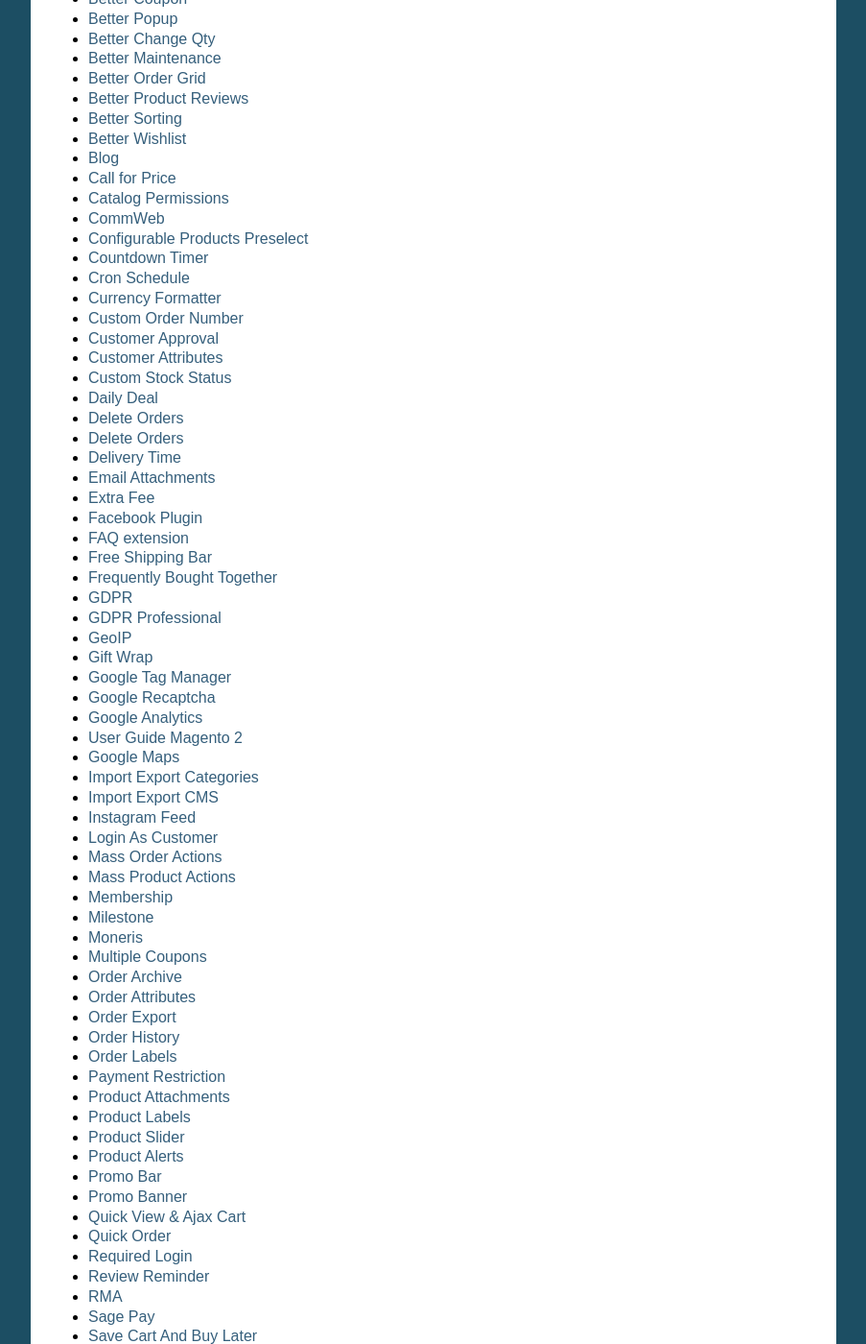
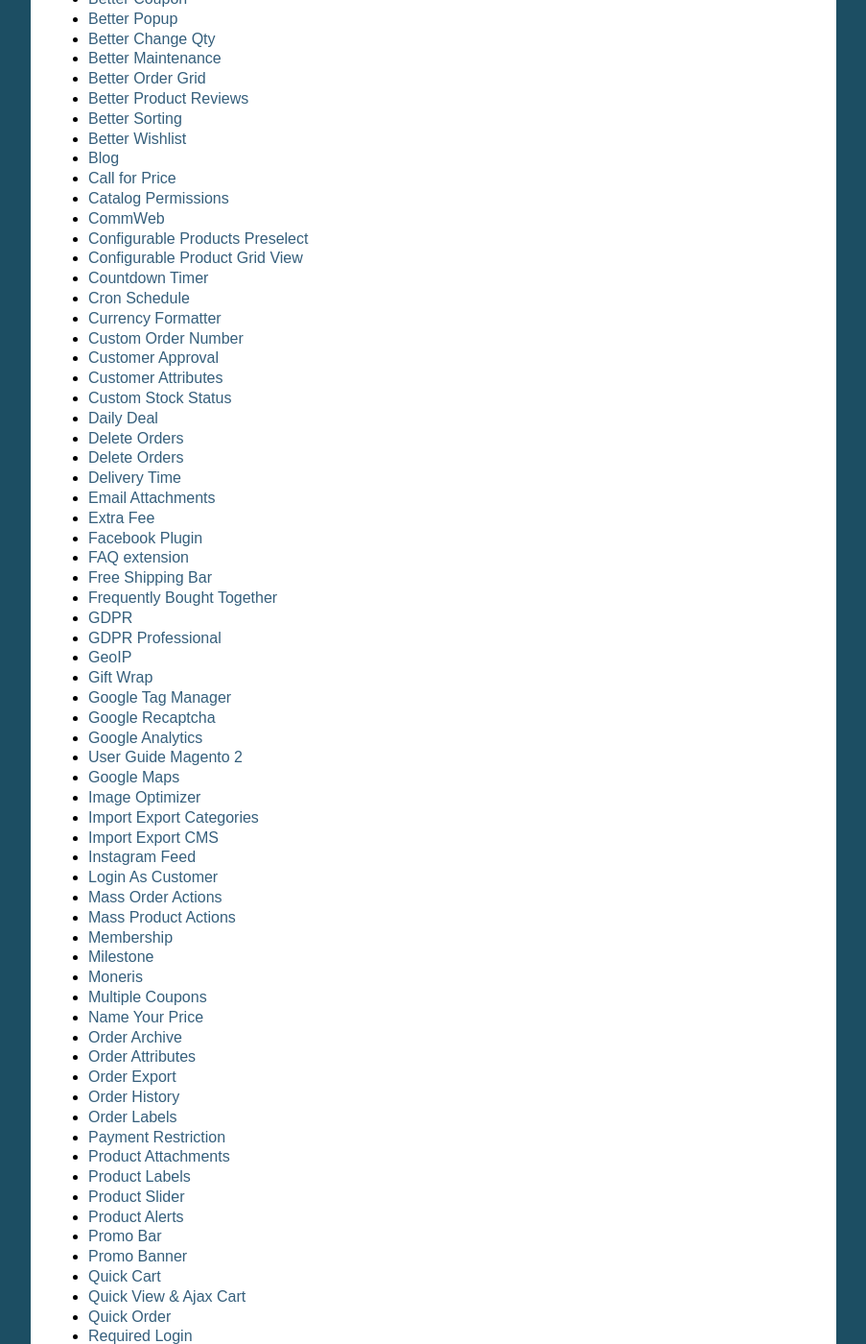
Before and after one commit to magepages/mpdocs, a Sphinx documentation site: the page built from docs/index.rst, in a window 1280 px wide and 1400 px high, scrolled down 962 px. Shown: the whole window at 96% size, without its empty margins (198-1101 px from the left). Built offline with Sphinx 7.4.7, drawn with Linux system fonts in a browser that asks for light colours; pages that are not in the unit, such as notebooks, are missing from menus.

Commit message:
Update index.rst

```diff
--- a/docs/index.rst
+++ b/docs/index.rst
@@ -61,6 +61,7 @@
    catalog-permissions/index
    commweb/index
    configurable-products-preselect/index
+   configurable-product-grid-view/index
    countdown-timer/index
    cron-schedule/index
    currency-formatter/index
@@ -86,6 +87,7 @@
    google-recaptcha/index
    google-analytics-m2/index
    google-maps/index
+   image-optimizer/index
    import-export-categories/index
    import-export-cms/index
    instagram-feed/index
@@ -97,6 +99,7 @@
    moneris/index
    multi-flat-rates/index
    multiple-coupons/index
+   name-your-price/index
    order-archive/index
    order-attributes/index
    order-export/index
@@ -109,6 +112,7 @@
    product-alerts/index
    promo-bar/index
    promo-banner/index
+   quick-cart/index
    quick-view-ajax-cart/index
    quick-order/index
    required-login/index
```
